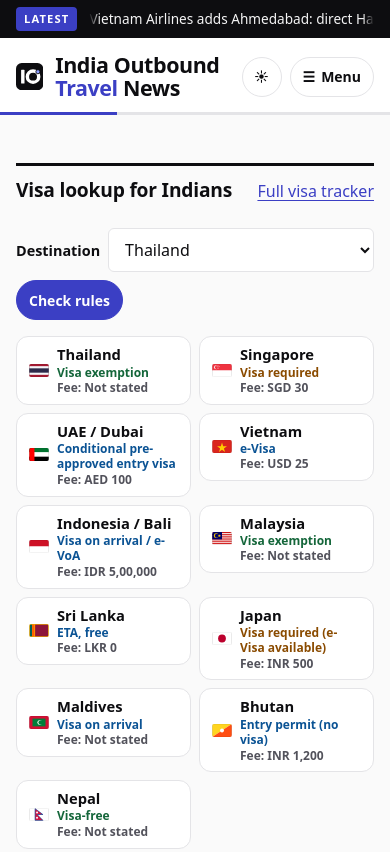
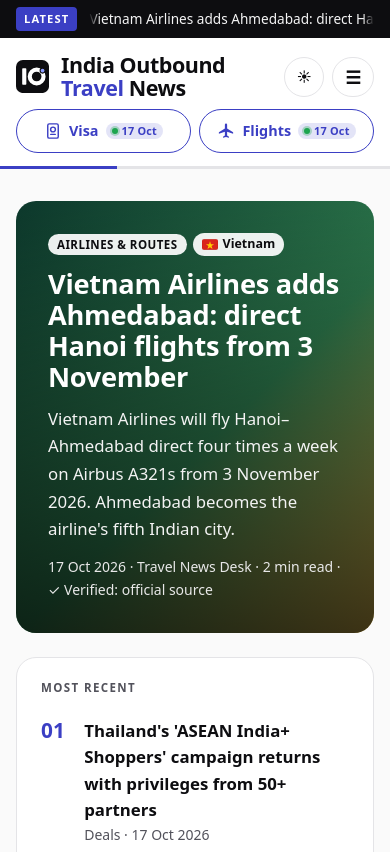
Before and after one commit to tangvah/travel-news-india, an Astro site: page / in a window 390 px wide. Shown: the top 852 px of the page. Built offline with nearby package versions, Linux system fonts and the light colour scheme; Astro itself is replaced by a stand-in of ours; a web font is replaced by a local one.

Commit message:
Trackers get their own tabs: header pill tabs, segmented switch, remove home/article tracker blocks

```diff
--- /dev/null
+++ b/src/components/TrackerTabs.astro
@@ -0,0 +1,24 @@
+---
+import { u } from '../lib';
+import { visaUpdated, routesUpdated } from '../trackers';
+const { path = '', variant = 'header' } = Astro.props;
+const norm = (p: string) => p.replace(/\/?$/, '/');
+const short = (s: string | null) => (s ? new Date(s + 'T00:00:00+05:30').toLocaleDateString('en-GB', { day: 'numeric', month: 'short', timeZone: 'Asia/Kolkata' }) : '');
+const tabs = [
+  { href: u('/visa-tracker/'), name: 'Visa', long: 'Visa tracker', upd: visaUpdated, icon: 'passport' },
+  { href: u('/routes/'), name: 'Flights', long: 'Flight routes', upd: routesUpdated, icon: 'plane' },
+];
+---
+<nav class:list={['ttabs', `ttabs-${variant}`]} aria-label={variant === 'header' ? 'Trackers' : 'Switch tracker'}>
+  {tabs.map((t) => {
+    const on = norm(path) === norm(t.href);
+    return (
+    <a class="ttab" href={t.href} aria-current={on ? 'page' : undefined}>
+      {t.icon === 'passport'
+        ? <svg aria-hidden="true" width="18" height="18" viewBox="0 0 24 24" fill="none" stroke="currentColor" stroke-width="1.9" stroke-linecap="round" stroke-linejoin="round"><rect x="5" y="2.5" width="14" height="19" rx="2"/><circle cx="12" cy="10" r="3.2"/><path d="M9 16.5h6"/></svg>
+        : <svg aria-hidden="true" width="18" height="18" viewBox="0 0 24 24" fill="currentColor"><path d="M21 15.5v-2l-8-5V3.5a1.5 1.5 0 0 0-3 0V8.5l-8 5v2l8-2.5V18l-2.5 1.5V21L11.5 20l4 1v-1.5L13 18v-5z" transform="translate(.5 0)"/></svg>}
+      <span class="ttab-t"><span class="ttab-n">{t.name}</span><span class="ttab-l">{t.long}</span></span>
+      <span class="ttab-live"><span class="dot" aria-hidden="true"></span><span class="sr-only">Updated </span><time datetime={t.upd}>{short(t.upd)}</time></span>
+    </a>);
+  })}
+</nav>
--- a/src/layouts/Base.astro
+++ b/src/layouts/Base.astro
@@ -8,6 +8,7 @@
 import { ClientRouter } from 'astro:transitions';
 import Flag from '../components/Flag.astro';
 import Logo from '../components/Logo.astro';
+import TrackerTabs from '../components/TrackerTabs.astro';
 import { SITE, DESTINATIONS, CATEGORIES, TOOLS } from '../site.config.mjs';
 import { allNews } from '../lib';
 const { title, description = SITE.tagline, type = 'website', image, ogImage, jsonld, noindex = false } = Astro.props;
@@ -77,6 +78,7 @@
     <div class="wrap">
       <div class="mast-row">
         <a class="brand brand-v2" href={u("/")}><Logo size={46} /><span class="bt"><b>India Outbound <span>Travel</span> News</b><small>{today} · {SITE.tagline}</small></span></a>
+        <TrackerTabs path={path} />
         <div class="mast-tools">
           <button class="btn theme-toggle" type="button" data-theme-toggle aria-label="Toggle dark mode" aria-pressed="false">
             <span class="sun" aria-hidden="true">☀</span><span class="moon" aria-hidden="true">☾</span></button>
@@ -93,7 +95,6 @@
       </div>
       <nav class="nav-primary" aria-label="Sections">
         <a href={u("/")} aria-current={cur(u('/'))}>Latest</a>
-        {TOOLS.map((t) => <a class="tool" href={u(t.href)} aria-current={cur(u(t.href))}>{t.name}</a>)}
         {CATEGORIES.map((c) => <a href={u(`/category/${c.slug}/`)} aria-current={cur(u(`/category/${c.slug}/`))}>{c.name}</a>)}
       </nav>
       <nav class="nav-dest" aria-label="Destinations">
--- a/src/pages/index.astro
+++ b/src/pages/index.astro
@@ -1,7 +1,6 @@
 ---
 import { u } from "../lib";
 import Base from '../layouts/Base.astro'; import List from '../components/List.astro';
-import HomeTrackers from '../components/HomeTrackers.astro';
 import Newsletter from '../components/Newsletter.astro'; import Flag from '../components/Flag.astro';
 import { allNews, fmt, readingTime, cat, dest, isVerified } from '../lib';
 import { SITE, DESTINATIONS, CATEGORIES } from '../site.config.mjs';
@@ -14,7 +13,6 @@
 <Base jsonld={jsonld}>
 <div class="wrap">
   <h1 class="sr-only">{SITE.name}: latest news</h1>
-  <HomeTrackers />
   {feat ? (
   <div class="lead">
     <article class="feature" style={`--hero:${fdest ? fdest.hero : 'linear-gradient(135deg,#0d0d10,#3b3fc4)'}`}>
--- a/src/pages/routes/index.astro
+++ b/src/pages/routes/index.astro
@@ -1,4 +1,5 @@
 ---
+import TrackerTabs from '../../components/TrackerTabs.astro';
 import Base from '../../layouts/Base.astro'; import Flag from '../../components/Flag.astro';
 import { u } from '../../lib';
 import { routesUpdated, monthYear, dayLong } from '../../trackers';
@@ -27,6 +28,7 @@
 ---
 <Base title={title} description={description} jsonld={jsonld}>
 <div class="wrap section rtk">
+  <TrackerTabs path={Astro.url.pathname} variant="switch" />
   <h1>Flight routes tracker</h1>
   <p class="standfirst">New and announced international routes from India, for travel agents. Every row is checked against an official airline source.</p>
   <p class="meta">Maintained by the Travel News Desk. Sorted by start date, soonest first. <strong>Last updated <time datetime={routesUpdated}>{dayLong(routesUpdated)}</time></strong>. Always confirm schedules with the airline before ticketing.</p>
--- a/src/pages/visa-tracker.astro
+++ b/src/pages/visa-tracker.astro
@@ -1,4 +1,5 @@
 ---
+import TrackerTabs from '../components/TrackerTabs.astro';
 import Base from '../layouts/Base.astro'; import Flag from '../components/Flag.astro';
 import { routes } from '../routes-data';
 import { u, dest } from '../lib';
@@ -23,7 +24,8 @@
 ---
 <Base title={title} description={description} jsonld={jsonld}>
 <div class="wrap section tracker">
-  <h1>Visa &amp; routes tracker</h1>
+  <TrackerTabs path={Astro.url.pathname} variant="switch" />
+  <h1>Visa tracker</h1>
   <p class="meta">Entry rules for Indian ordinary passport holders, each checked against official sources. Maintained by the Travel News Desk. Always confirm with the official source before travel.</p>
   <p class="meta"><strong>Last updated <time datetime={visaUpdated}>{dayLong(visaUpdated)}</time></strong></p>
   <nav aria-label="Jump to destination" class="chips" style="margin:0 0 16px">{rows.map((r) => <a class="chip dest" href={`#${r.id}`}>{r.destination}</a>)}</nav>
--- a/src/styles/global.css
+++ b/src/styles/global.css
@@ -318,3 +318,34 @@
 .tc-links b{color:var(--accent)}
 .vt[id],.ro[id]{scroll-margin-top:var(--s5)}
 .vt:target,.ro:target{outline:3px solid var(--accent);outline-offset:2px}
+/* Tracker tabs: distinctive pills in the masthead, + segmented switch on tracker pages */
+.ttabs{display:flex;gap:8px;align-items:center}
+.ttabs-header{margin-left:auto;padding-left:var(--s3);border-left:1px solid var(--line)}
+.ttab{display:inline-flex;align-items:center;gap:7px;min-height:44px;padding:6px 14px 6px 12px;border:1.5px solid var(--accent);border-radius:999px;color:var(--accent);background:transparent;text-decoration:none;font:700 .9rem/1.1 var(--font-sans);white-space:nowrap;transition:background .15s,color .15s}
+.ttab svg{flex:none}
+.ttab:hover{background:color-mix(in srgb,var(--accent) 12%,transparent)}
+.ttab[aria-current=page]{background:var(--accent);color:var(--accent-ink)}
+.ttab-live{display:inline-flex;align-items:center;gap:4px;font-size:.68rem;font-weight:700;letter-spacing:.02em;padding:2px 6px;border-radius:999px;background:color-mix(in srgb,var(--accent) 14%,transparent)}
+.ttab[aria-current=page] .ttab-live{background:color-mix(in srgb,var(--accent-ink) 22%,transparent)}
+.ttab .dot{width:6px;height:6px;border-radius:50%;background:#16a34a;box-shadow:0 0 0 2px color-mix(in srgb,#16a34a 30%,transparent)}
+[data-theme=dark] .ttab .dot{background:#4ade80}
+@media (prefers-reduced-motion:no-preference){.ttab .dot{animation:ttpulse 2.4s ease-in-out infinite}}
+@keyframes ttpulse{50%{opacity:.45}}
+.ttabs-switch{display:grid;grid-template-columns:1fr 1fr;gap:4px;padding:4px;margin:0 0 var(--s5);max-width:520px;border:1px solid var(--line);border-radius:999px;background:var(--surface)}
+.ttabs-switch .ttab{justify-content:center;border-color:transparent}
+.ttabs-switch .ttab-live{display:none}
+@media (max-width:860px){
+  .mast-row{flex-wrap:wrap;row-gap:10px}
+  .ttabs-header{order:3;flex-basis:100%;margin:0;padding:0;border:0;display:grid;grid-template-columns:1fr 1fr}
+  .ttabs-header .ttab{justify-content:center;padding:6px 10px}
+  .ttab-l{display:none}
+}
+@media (max-width:360px){.ttab-live time{display:none}}
+.ttabs-header .ttab-n{display:none}
+.ttabs-switch .ttab-l{display:none}
+@media (max-width:860px){
+  .ttabs-header .ttab-n{display:inline}.ttabs-header .ttab-l{display:none}
+  .mast-row>.brand{flex:1 1 0;min-width:0}
+  .mast-tools{flex:none}
+}
+@media (max-width:480px){.menu summary{font-size:0;gap:0}.menu summary span{font-size:1.1rem}}
```
Also changed, not shown: src/components/TrackerCallout.astro (+1 -9 lines).
